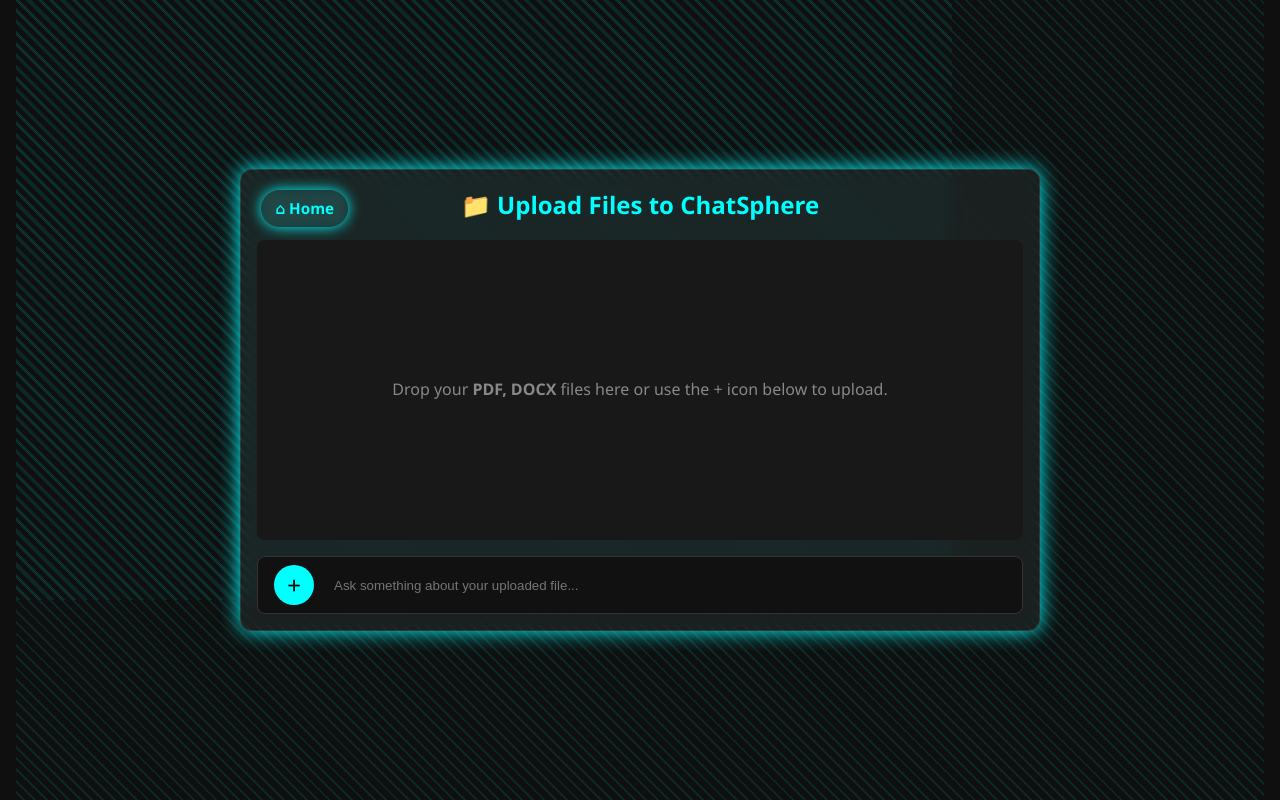
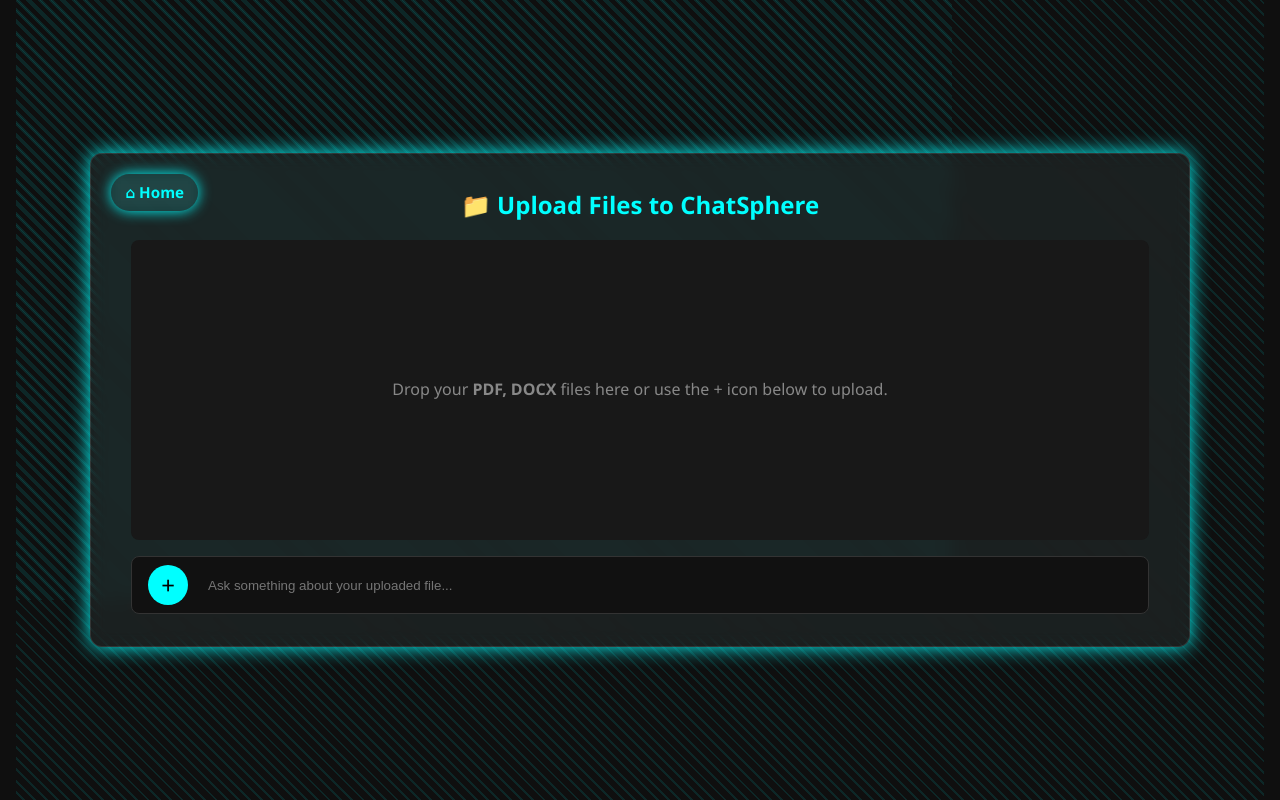
Before and after one commit to blackrexdl/ChatSphere, a plain HTML site: page features.html in a window 1280 px wide. Drawn offline with Linux system fonts and the light colour scheme.

Commit message:
ardjust container/feature box

```diff
--- a/style.css
+++ b/style.css
@@ -131,14 +131,16 @@ body {
 }
 
 .chat-container {
-  width: 100%;
-  max-width: 800px;
+  width: 95%;
+  max-width: 1100px;
   background: rgba(255, 255, 255, 0.05);
   border: 1px solid rgba(255, 255, 255, 0.1);
   border-radius: 12px;
   backdrop-filter: blur(8px);
-  padding: 1rem;
+  padding: 2rem 2.5rem;
   box-shadow: 0 0 20px #0ff;
+  position: relative;
+  z-index: 1;
 }
 
 .chat-header h2 {
```
